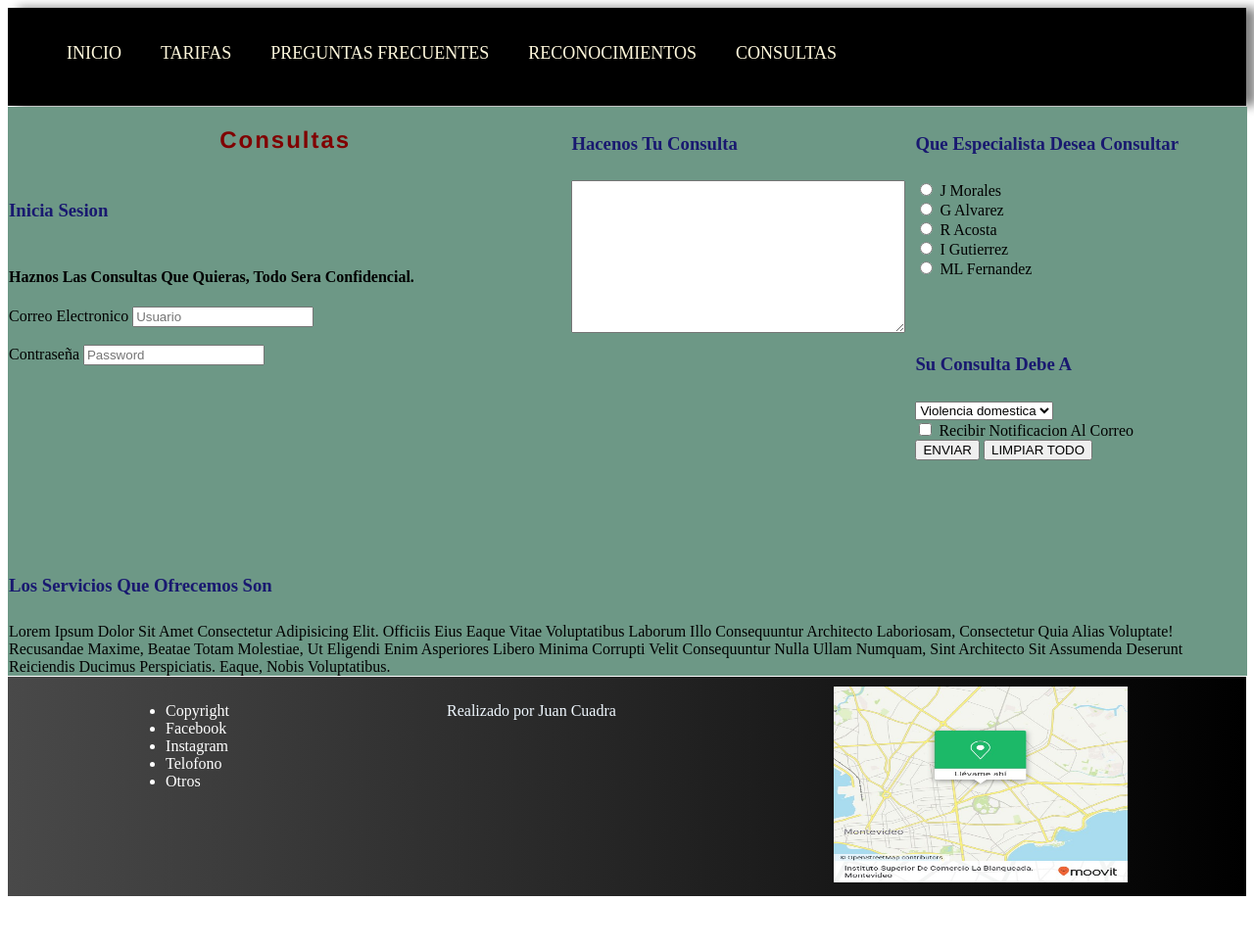
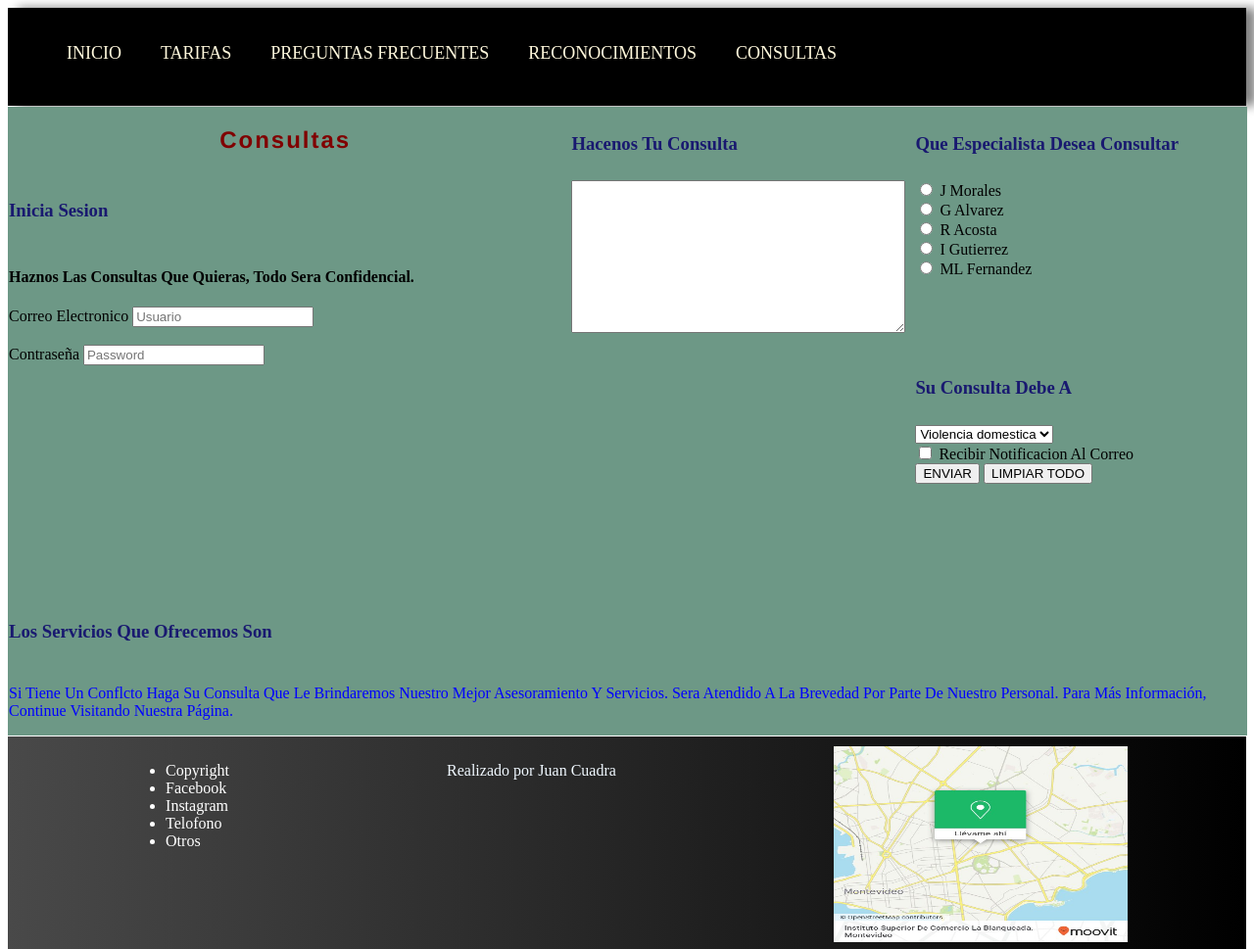
Before and after one commit to Juanma2305/corpAbog, a website: page pages/consultas.html in a window 1280 px wide. Shown: the top 969 px of the page at 98% size. Before the commit the page ends 923 px from the top, so only its background shows below. Drawn offline with Linux system fonts and the light colour scheme.

Commit message:
se modifica p consultas

```diff
--- a/pages/consultas.html
+++ b/pages/consultas.html
@@ -112,11 +112,10 @@
                 <br>
                 <h3 class="iniciaSesion">Los servicios que ofrecemos son</h3>
                 <br>
-                Lorem ipsum dolor sit amet consectetur adipisicing elit. Officiis eius eaque vitae voluptatibus
-                laborum illo consequuntur architecto laboriosam, consectetur quia alias voluptate! Recusandae
-                maxime, beatae totam molestiae, ut eligendi enim asperiores libero minima corrupti velit
-                consequuntur nulla ullam numquam, sint architecto sit assumenda deserunt reiciendis ducimus
-                perspiciatis. Eaque, nobis voluptatibus.
+                <p>Si tiene un conflcto haga su consulta que le brindaremos nuestro mejor asesoramiento
+                    y servicios. Sera atendido a la brevedad por parte de nuestro personal. Para más
+                    información, continue visitando nuestra página.
+                </p>
         </div>
     </form>
     </section>
```
